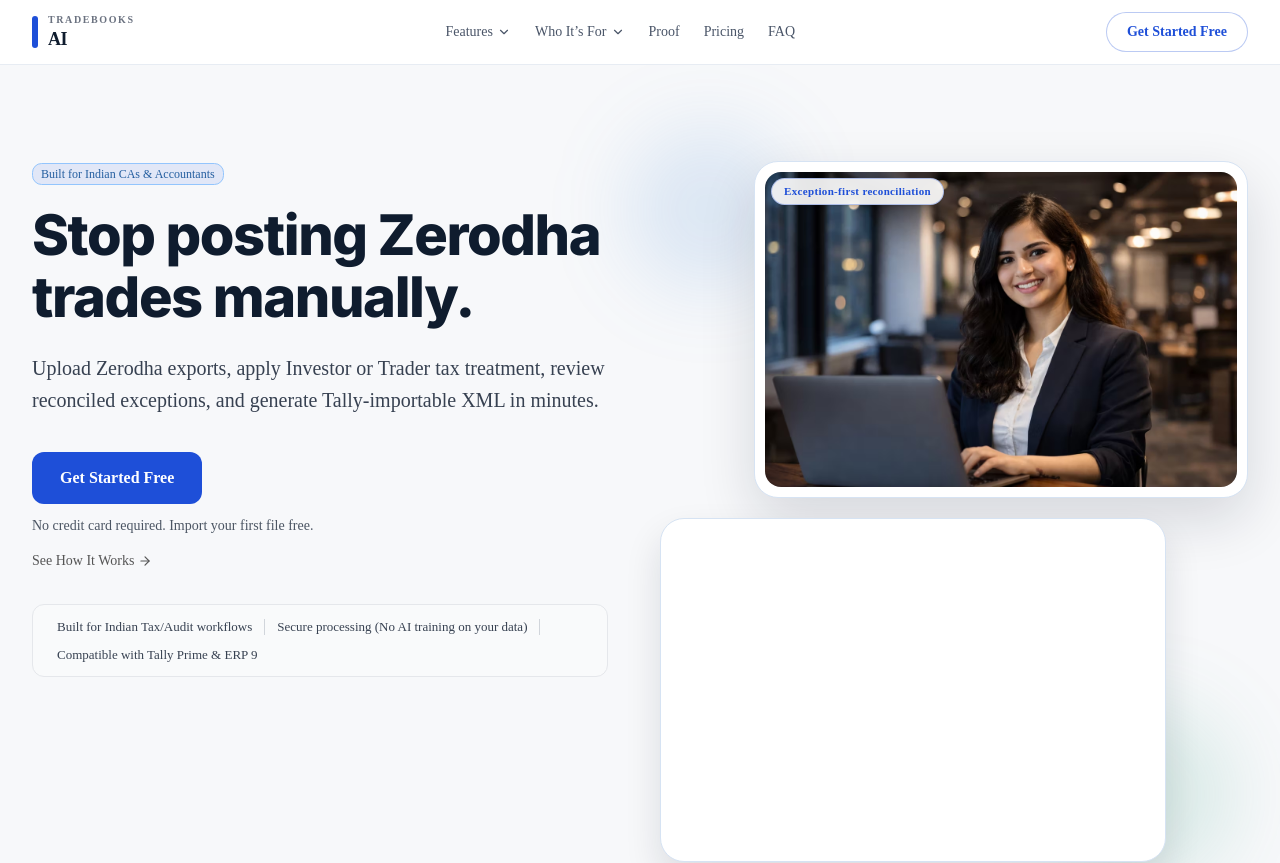
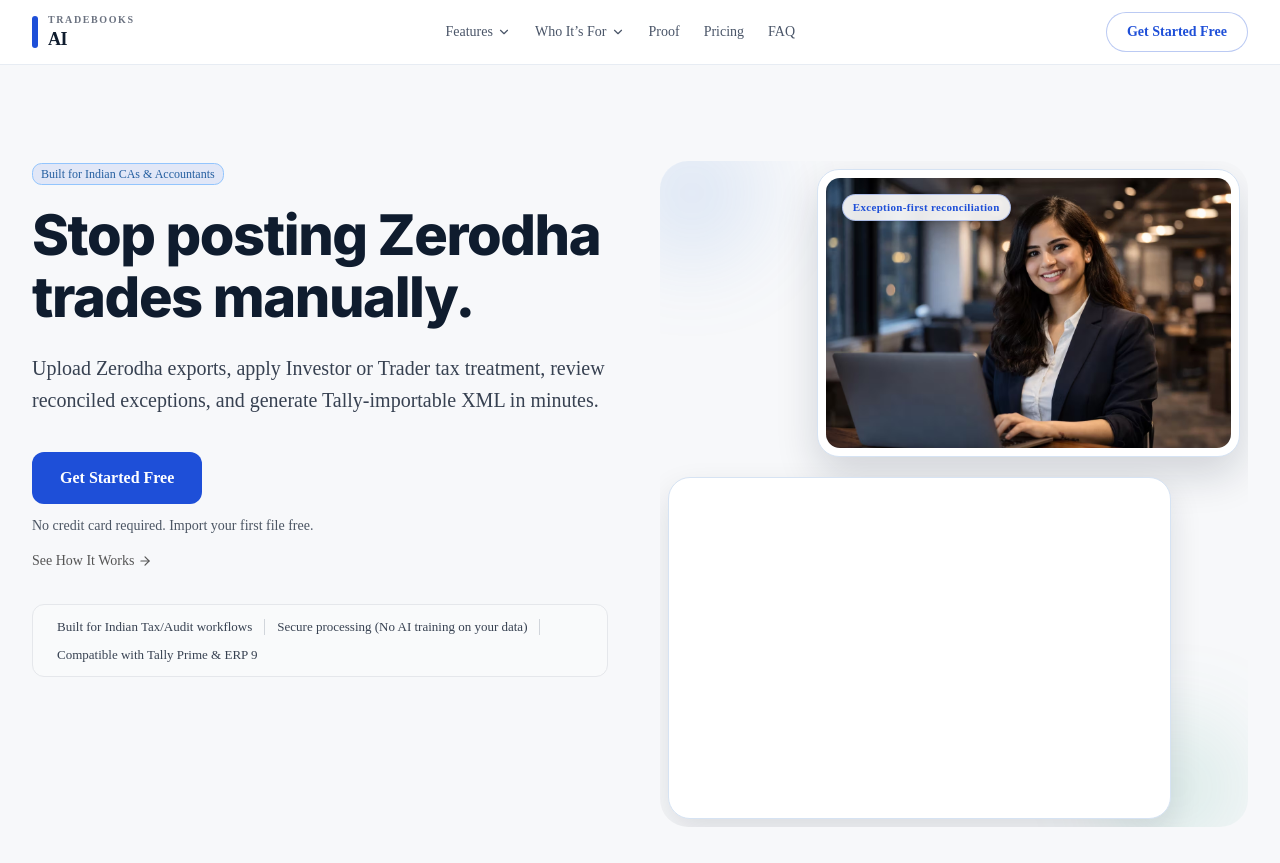
Before and after one commit to ankit-pfc/tradebooks-ai, a Next.js app: page / in a window 1280 px wide. Shown: the top 863 px of the page. Built offline with nearby package versions, Linux system fonts and the light colour scheme.

Commit message:
refactor: Adjust hero image section layout, sizing, shadows, and blur effects on the marketing page.

```diff
--- a/src/app/(marketing)/page.tsx
+++ b/src/app/(marketing)/page.tsx
@@ -299,35 +299,38 @@
                     </div>
 
                     <div className="relative flex items-start lg:justify-end">
-                        <div className="relative w-full max-w-[640px] space-y-4 sm:space-y-5">
-                            <div className="absolute -left-8 -top-8 h-40 w-40 rounded-full bg-[#387ED1]/15 blur-2xl" />
-                            <div className="absolute -bottom-10 right-4 h-44 w-44 rounded-full bg-[#2D9D78]/15 blur-2xl" />
+                        <div className="relative w-full max-w-[640px] overflow-hidden rounded-[28px] p-1 sm:p-2">
+                            <div className="pointer-events-none absolute -left-10 -top-10 h-36 w-36 rounded-full bg-[#387ED1]/12 blur-2xl" />
+                            <div className="pointer-events-none absolute -bottom-8 right-0 h-36 w-36 rounded-full bg-[#2D9D78]/12 blur-2xl" />
 
-                            <div className="relative ml-auto w-[88%] overflow-hidden rounded-[24px] border border-[#D6E3F3] bg-white p-2 shadow-[0_22px_56px_rgba(15,23,42,0.14)] sm:w-[84%] sm:p-2.5">
+                            <div className="relative flex flex-col gap-4 sm:gap-5">
+                                <div className="ml-auto w-[78%] overflow-hidden rounded-[22px] border border-[#D6E3F3] bg-white p-2 shadow-[0_18px_42px_rgba(15,23,42,0.16)] sm:w-[74%]">
+                                    <div className="relative">
                                         <Image
                                             src="/hero-workspace.avif"
                                             alt="TradeBooks AI workspace showing upload, voucher review, and Tally export flow"
                                             width={1200}
                                             height={800}
                                             priority
-                                    sizes="(min-width: 1280px) 34vw, (min-width: 1024px) 40vw, 90vw"
-                                    className="h-auto w-full rounded-[16px] object-cover"
+                                            sizes="(min-width: 1280px) 30vw, (min-width: 1024px) 36vw, 88vw"
+                                            className="h-auto w-full rounded-[14px] object-cover"
                                         />
-
-                                <div className="absolute left-4 top-4 rounded-full border border-[#1E4FD8]/30 bg-white/90 px-3 py-1 text-[11px] font-semibold tracking-[0.03em] text-[#1E4FD8] shadow-sm backdrop-blur">
+                                        <div className="absolute left-3 top-3 rounded-full border border-[#1E4FD8]/30 bg-white/90 px-2.5 py-1 text-[10px] font-semibold tracking-[0.03em] text-[#1E4FD8] shadow-sm backdrop-blur sm:left-4 sm:top-4 sm:text-[11px]">
                                             Exception-first reconciliation
                                         </div>
                                     </div>
+                                </div>
 
-                            <div className="relative mr-auto w-[90%] overflow-hidden rounded-[24px] border border-[#D6E3F3] bg-white p-2 shadow-[0_18px_36px_rgba(15,23,42,0.12)] sm:w-[86%] sm:p-2.5">
+                                <div className="mr-auto w-[92%] overflow-hidden rounded-[22px] border border-[#D6E3F3] bg-white p-2 shadow-[0_14px_32px_rgba(15,23,42,0.12)] sm:w-[88%]">
                                     <Image
                                         src="/hero-advisor.avif"
                                         alt="Accountant reviewing TradeBooks AI output"
                                         width={1100}
                                         height={733}
                                         sizes="(min-width: 1280px) 34vw, (min-width: 1024px) 40vw, 92vw"
-                                    className="h-auto w-full rounded-[16px] object-cover"
+                                        className="h-auto w-full rounded-[14px] object-cover"
                                     />
+                                </div>
                             </div>
                         </div>
                     </div>
```
Lines whose indentation alone changed are shown as unchanged.
